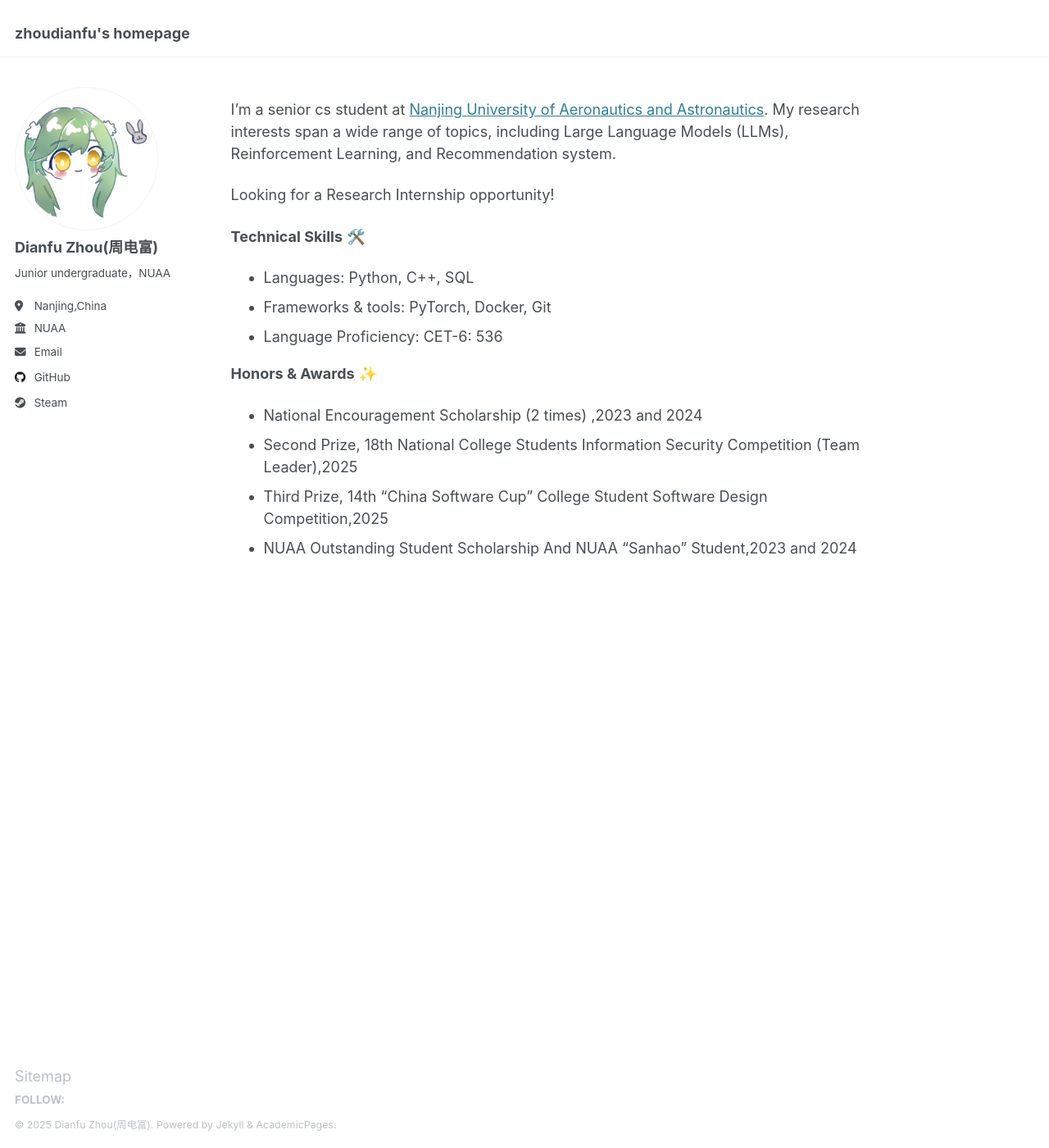
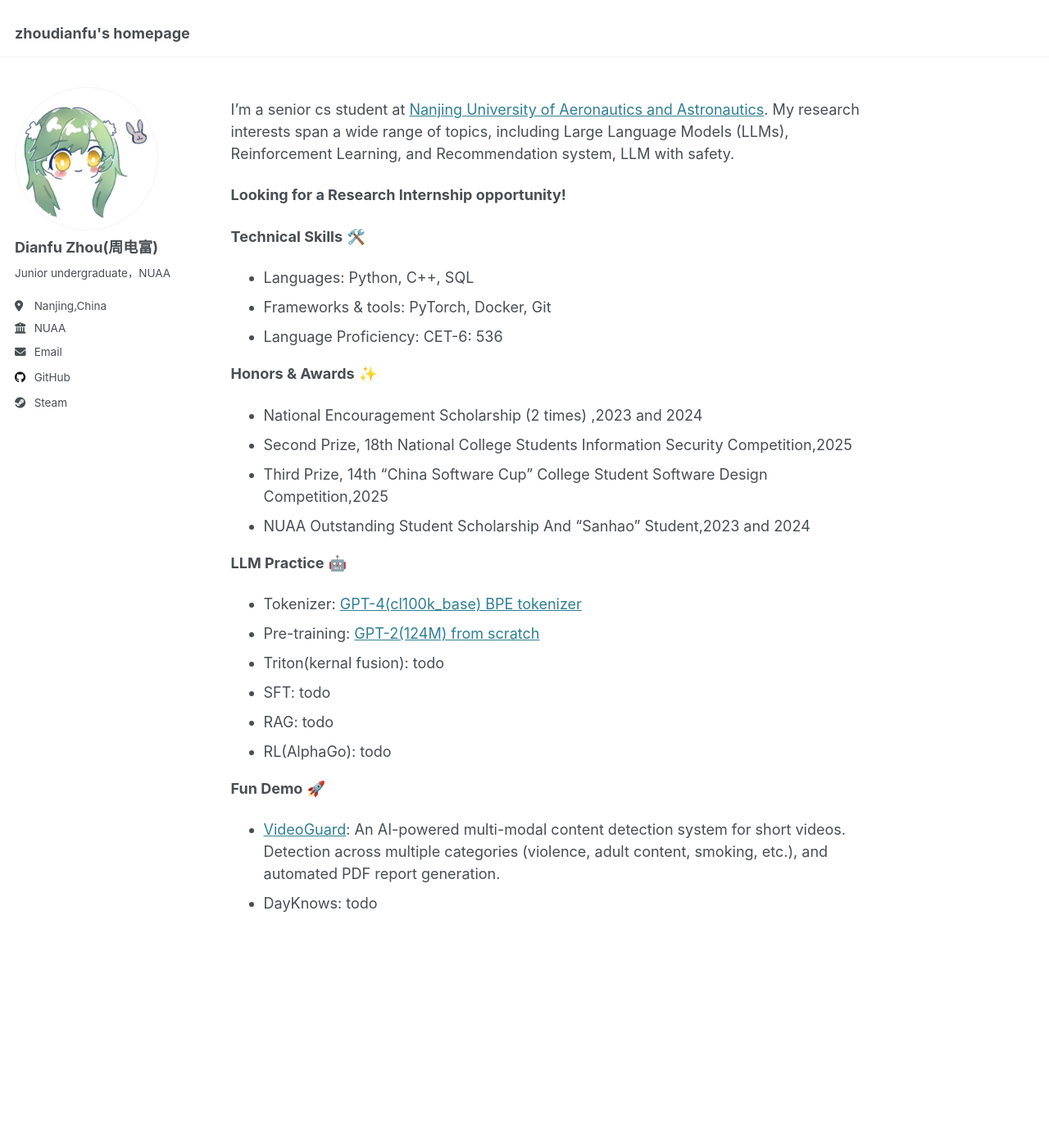
Before and after one commit to zhoudianfu/zhoudianfu.github.io, a Jekyll site: the page built from _pages/about.md, in a window 1280 px wide and 1400 px high. Shown: the whole window at 82% size. Built offline with Jekyll 4.4.1, drawn with Linux system fonts in a browser that asks for light colours.

Commit message:
Update about.md

```diff
--- a/_pages/about.md
+++ b/_pages/about.md
@@ -8,9 +8,9 @@ redirect_from:
   - /about.html
 ---
 
-I'm a senior cs student at [Nanjing University of Aeronautics and Astronautics](https://www.nuaa.edu.cn/). My research interests span a wide range of topics, including Large Language Models (LLMs), Reinforcement Learning, and Recommendation system.
+I'm a senior cs student at [Nanjing University of Aeronautics and Astronautics](https://www.nuaa.edu.cn/). My research interests span a wide range of topics, including Large Language Models (LLMs), Reinforcement Learning, and Recommendation system, LLM with safety.
 
-Looking for a Research Internship opportunity!
+**Looking for a Research Internship opportunity!**
 
 **Technical Skills** 🛠️
 - Languages: Python, C++, SQL
@@ -19,6 +19,18 @@ Looking for a Research Internship opportunity!
 
 **Honors & Awards** ✨
 *   National Encouragement Scholarship (2 times) ,2023 and 2024
-*   Second Prize, 18th National College Students Information Security Competition (Team Leader),2025
+*   Second Prize, 18th National College Students Information Security Competition,2025
 *   Third Prize, 14th "China Software Cup" College Student Software Design Competition,2025
-*   NUAA Outstanding Student Scholarship And NUAA "Sanhao" Student,2023 and 2024
+*   NUAA Outstanding Student Scholarship And "Sanhao" Student,2023 and 2024
+
+**LLM Practice** 🤖
+-   Tokenizer: [GPT-4(cl100k_base) BPE tokenizer](https://github.com/ShallowU/MyTokenizer_Learning)
+-   Pre-training: [GPT-2(124M) from scratch](https://github.com/ShallowU/Reproduce-GPT2-124M)
+-   Triton(kernal fusion): todo
+-   SFT: todo
+-   RAG: todo
+-   RL(AlphaGo): todo
+
+**Fun Demo** 🚀
+-   [VideoGuard](https://github.com/ShallowU/VideoGuard): An AI-powered multi-modal content detection system for short videos. Detection across multiple categories (violence, adult content, smoking, etc.), and automated PDF report generation.
+-   DayKnows: todo
```
